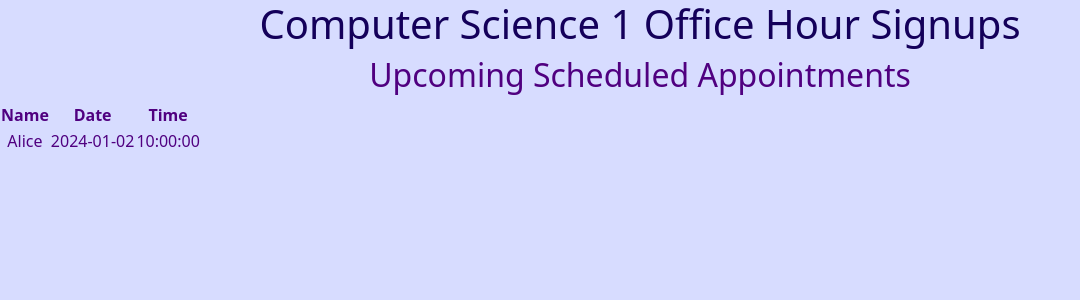
After one commit to pearlliu987/appointment-scheduling, a Flask app: page /upcoming in a window 1280 px wide. The commit adds this page. Shown: the top 300 px of the page, without its empty margins (0-1080 px from the left). Run offline with Flask 3, Linux system fonts and the light colour scheme.

Commit message:
Add upcoming scheduled appointments page

```diff
--- a/src/app.py
+++ b/src/app.py
@@ -33,6 +33,12 @@ def signup():
 
     return redirect("/")
 
+@app.route("/upcoming")
+def upcoming():
+    cursor.execute("SELECT name, date, time FROM appointments WHERE date >= DATE('now') AND name IS NOT null ORDER BY date")
+    upcoming_appts = cursor.fetchall()
+    return render_template("upcoming.html", upcoming_appts=upcoming_appts)
+
 @app.route("/times")
 def times():
     selected_date = request.args.get("date")
--- a/src/templates/index.html
+++ b/src/templates/index.html
@@ -18,6 +18,8 @@
         <button type="submit">Sign up</button>
     </form>
 
+    <h2><a href="/upcoming">View upcoming scheduled appointments</a></h2>
+
     <script>
         const d = document.querySelector("#date");
         d.addEventListener("change", async function() {
--- /dev/null
+++ b/src/templates/upcoming.html
@@ -0,0 +1,23 @@
+{% extends "layout.html" %}
+
+{% block body %}
+    <h2>Upcoming Scheduled Appointments</h2>
+
+    <table>
+        <tr>
+            <th>Name</th>
+            <th>Date</th>
+            <th>Time</th>
+        </tr>
+        {% for appt in upcoming_appts %}
+            <tr>
+                <td>{{ appt[0] }}</td>
+                <td>{{ appt[1] }}</td>
+                <td>{{ appt[2] }}</td>
+            </tr>
+        {% endfor %}
+    </table>
+
+
+
+{% endblock %}
```
Also changed, not shown: appointments.db.
